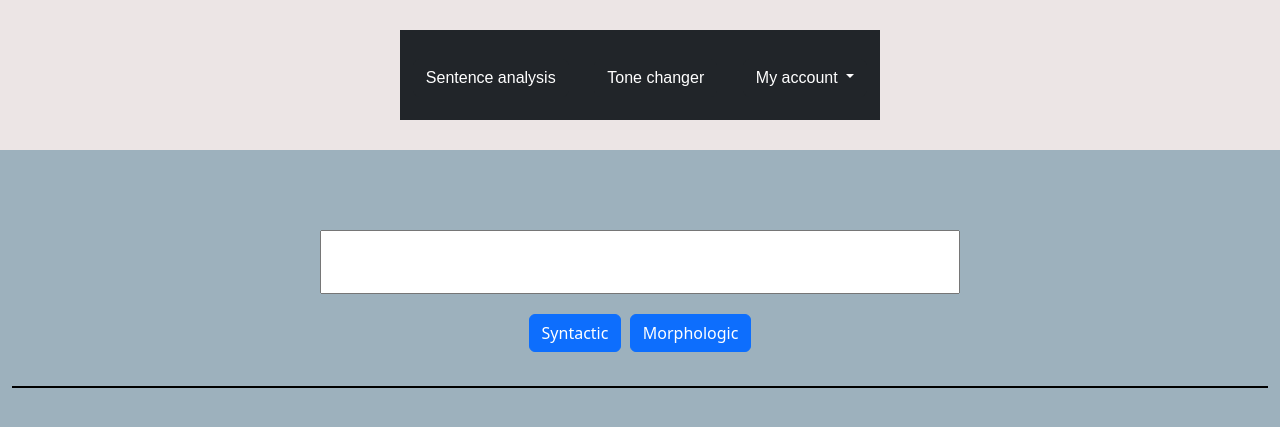
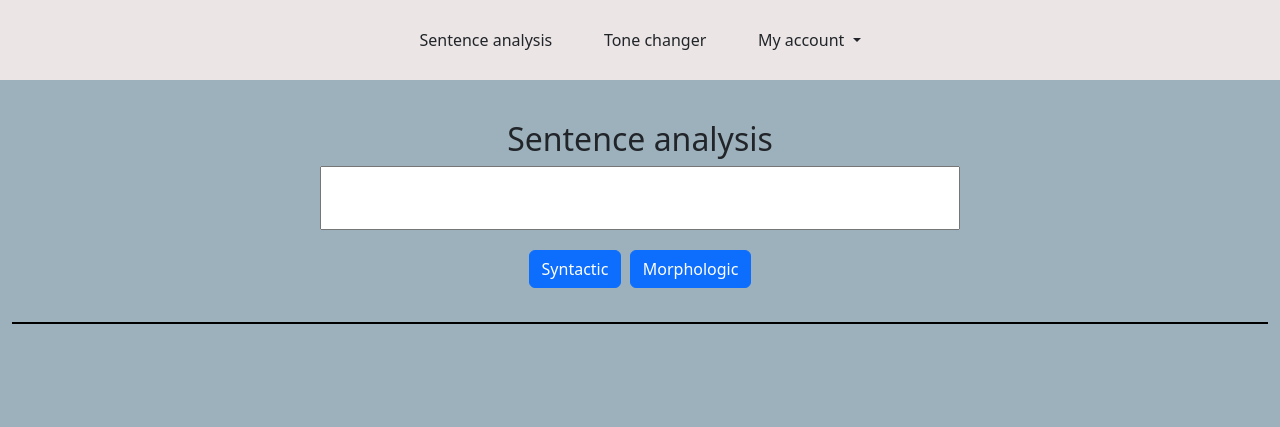
Before and after one commit to Noodlealvel/TFG-Aplicacion-Web-de-analisis-morfosintactico-e-identificacion-de-estructuras, a Django app: page /analyze in a window 1280 px wide. Shown: the top 427 px of the page. Run offline with Django 4.2, Linux system fonts and the light colour scheme; a user stored in the database is signed in; parts of the project's set-up code (start-up, migrations or seed data) failed here and were passed over.

Commit message:
Pequeños arreglos en interfaz

```diff
--- a/static/cuentas/styles.css
+++ b/static/cuentas/styles.css
@@ -10,6 +10,22 @@ header{
 
 body{
     background-color: #9db1bd !important;
+}
+
+.top {
+  background-color: #ece5e5;
+}
+
+button.button {
+  background: none;
+  border: none;
+  border-bottom: #02274a 1px solid;
+  padding: 0 0 3px 0;
+  font-size: 16px;
+  cursor: pointer;
+}
+button:hover {
+  background: #2371a0;
 }
 
 .container{
@@ -44,15 +60,18 @@ textarea {
 .half-top {
   display:flex;
   align-items: center;
-  margin-top:10vh;
+  margin-top:5vh;
   justify-content: center;
 }
 
 .half-bottom {
   display:flex;
   align-items: center;
-  margin-top:10vh;
+  margin-top:5vh;
   justify-content: center;
+}
+
+.downloadform{
   text-align:center;
 }
 
--- a/templates/cuentas/analyze.html
+++ b/templates/cuentas/analyze.html
@@ -1,5 +1,6 @@
 <!DOCTYPE html>
 <html lang="en">
+
 <head>
   <meta charset="UTF-8">
   <meta http-equiv="X-UA-Compatible" content="IE=edge">
@@ -15,9 +16,9 @@
   <script src="https://cdn.jsdelivr.net/npm/bootstrap@5.3.2/dist/js/bootstrap.bundle.min.js"
     integrity="sha384-C6RzsynM9kWDrMNeT87bh95OGNyZPhcTNXj1NW7RuBCsyN/o0jlpcV8Qyq46cDfL"
     crossorigin="anonymous"></script>
-  <header>
+  <div class="top">
     {% include "cuentas/menu.html" %}
-  </header>
+  </div>
 
   <div class="container-fluid">
     <div class="half-top">
@@ -25,6 +26,7 @@
         {% csrf_token %}
         <div class="row-auto">
           <div class="col-auto">
+            <h2 style="text-align:center">Sentence analysis</h2>
             <textarea wrap="off" name="sentence" value="sentence"></textarea>
           </div>
         </div>
@@ -38,13 +40,12 @@
     </div>
 
     <div class="horizontal_line"></div>
-
     <div class="half-bottom">
       <div class="row auto justify-content-center">
-        <div class="col md p-4">
+        <div class="col xs">
           {% if doc is not None %}
           {% if method == "syntactic" %}
-          <p style="word-spacing:5rem">
+          <!--<p style="word-spacing:5rem">
             {% for token in doc %}
             {{ token.pos_ }}
             {% endfor %}
@@ -57,9 +58,10 @@
             {{ token.dep_ }}
             {% endfor %}
           </p>
-          <!--<p style="padding:2vh">{{ constituency }}</p>-->
-          <img src="{% static resultspath %}" width="1000px" height="1000px" style="display: block; margin-left:auto; margin-right:auto;">
+          <p style="padding:2vh">{{ constituency }}</p>-->
+          <img src="{% static resultspath %}" width="600px" height="600px" style="margin-left:auto; margin-right:auto;">
 
+          <div class="downloadform">
           <form action="/download" method="POST">
             {% csrf_token %}
             <select id="format" name="format">
@@ -71,10 +73,12 @@
             <input type="hidden" name="sentence" value="{{ sentence }}">
             <button type="submit" class="btn btn-secondary" name="download">Download results</button>
           </form>
+        </div>
           {% elif method == "morphologic" %}
           {% for token in doc %}
           <p><b>{{ token.text }}:</b> {{ token.pos_ }}. {{ token.morph }}</p>
           {% endfor %}
+          <div class="downloadform">
           <form action="/download" method="POST">
             {% csrf_token %}
             <select id="format" name="format">
@@ -86,6 +90,7 @@
             <input type="hidden" name="sentence" value="{{ sentence }}">
             <button type="submit" class="btn btn-secondary" name="download">Download results</button>
           </form>
+        </div>
           {% endif %}
           {% endif %}
         </div>
--- a/templates/cuentas/menu.html
+++ b/templates/cuentas/menu.html
@@ -1,4 +1,4 @@
-<nav class="navbar navbar-expand-xl bg-body-tertiar bg-dark" data-bs-theme="dark">
+<nav class="navbar navbar-expand-xl bg-body-tertiar">
   <button class="navbar-toggler" type="button" data-bs-toggle="collapse" data-bs-target="#navbarSupportedContent"
     aria-controls="navbarSupportedContent" aria-expanded="false" aria-label="Toggle navigation">
     <span class="navbar-toggler-icon"></span>
@@ -7,22 +7,22 @@
     <ul class="navbar-nav">
 
       <li class="nav-item">
-        <a href="/analyze" class="btn btn-dark">
+        <a href="/analyze" class="btn">
           Sentence analysis
         </a>
       </li>
 
       <li class="nav-item">
-        <a href="/tone" class="btn btn-dark">
+        <a href="/tone" class="btn">
           Tone changer
         </a>
       </li>
 
       <li class="nav-item dropdown">
-        <a class="btn btn-dark dropdown-toggle" href="#" role="button" data-bs-toggle="dropdown" aria-expanded="false">
+        <a class="btn dropdown-toggle" href="#" role="button" data-bs-toggle="dropdown" aria-expanded="false">
           My account
         </a>
-        <ul class="dropdown-menu dropdown-menu-dark">
+        <ul class="dropdown-menu">
           <li><a class="dropdown-item" href="/modifyParameters">Change parameters</a></li>
           <li><a class="dropdown-item" href="/logout">Log out</a></li>
         </ul>
```
Also changed, not shown: templates/cuentas/tone.html (+4 -3 lines), db.sqlite3.
